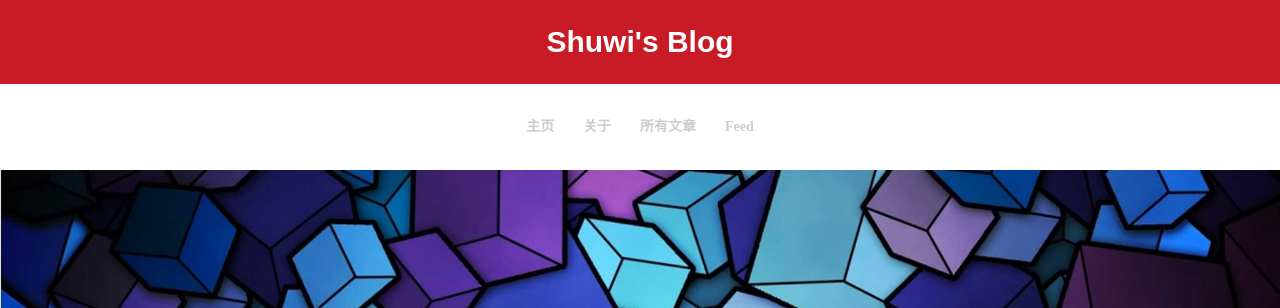
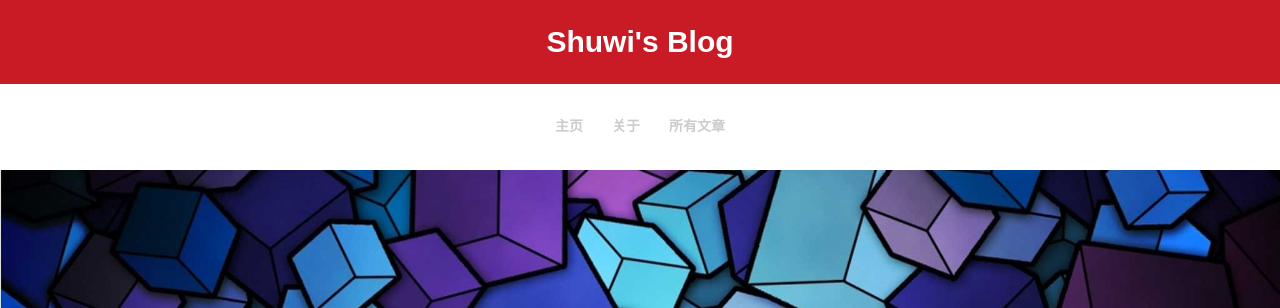
Before and after one commit to shuwi/shuwi.github.io, a Jekyll site: the page built from index.md, in a window 1280 px wide. Shown: the top 308 px of the page. Built offline with Jekyll 4.4.1, drawn with Linux system fonts in a browser that asks for light colours; nearby versions of some CDN libraries.

Commit message:
Update _navigation.html

```diff
--- a/_includes/_navigation.html
+++ b/_includes/_navigation.html
@@ -15,7 +15,7 @@
                 {% for link in site.links %}
 				<li><a href="{% if link.external %}{{ link.url }}{% else %}{{ site.url }}{{ link.url }}{% endif %}" {% if link.external %}target="_blank"{% endif %}>{{ link.title }}</a></li>
 		        {% endfor %}
-		        <li><a href="{{ site.url }}/feed.xml" title="Atom/RSS feed">Feed</a>
+
             </ul>
             <a class="close-btn" id="nav-close-btn" href="#top">Return to Content</a>
         </div>
```
